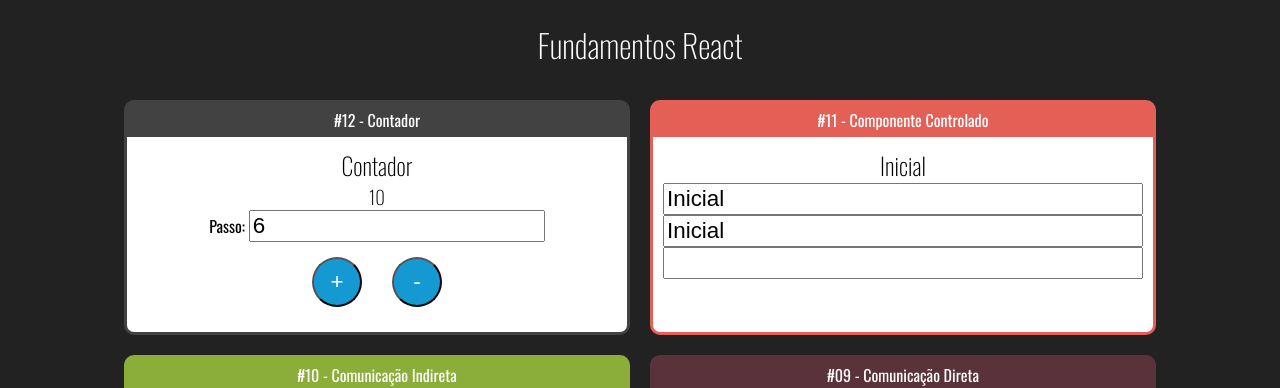
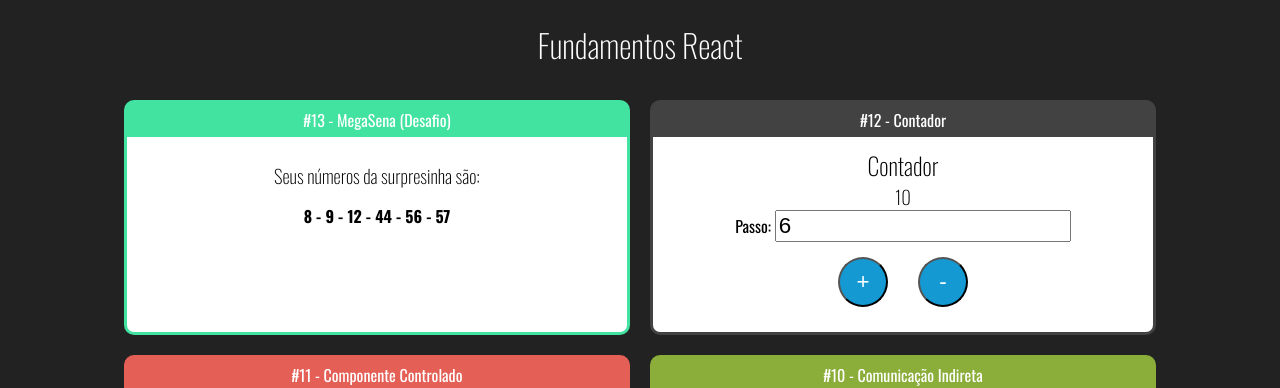
Before and after one commit to Sigbel/fundamentos-react, a React (Create React App) app: page / in a window 1280 px wide. Shown: the top 388 px of the page. Built offline with nearby package versions, Linux system fonts and the light colour scheme.

Commit message:
Desafio - MegaSena

```diff
--- a/src/App.jsx
+++ b/src/App.jsx
@@ -16,12 +16,17 @@ import DiretaPai from './components/comunicacao/DiretaPai';
 import IndiretaPai from './components/comunicacao/IndiretaPai';
 import Input from './components/formulario/Input';
 import Contador from './components/contador/Contador';
+import MegaSena from './components/megasena/MegaSena';
 
 export default _ => (
     <div className='App'>
         <h1>Fundamentos React</h1>
 
         <div className="Cards">
+            <Card titulo="#13 - MegaSena (Desafio)" color="#42E2A0">
+                <MegaSena qtde_num={6}></MegaSena>
+            </Card>
+
             <Card titulo="#12 - Contador" color="#424242">
                 <Contador numeroInicial={10}></Contador>
             </Card>
--- /dev/null
+++ b/src/components/megasena/MegaSena.css
@@ -0,0 +1,3 @@
+.MegaSena h3 {
+    margin: 15px;
+}
--- /dev/null
+++ b/src/components/megasena/MegaSena.jsx
@@ -0,0 +1,32 @@
+import "./MegaSena.css"
+import React from "react";
+
+export default (props) => {
+
+    const qtde_num = props.qtde_num
+
+    const arr = []
+
+    // Check qtde_num
+    if (qtde_num == 0) {
+        console.log("Quantidade de número deve ser diferente de 0")
+    }
+    else {
+        do {
+            const random_num = Math.floor(Math.random() * (60 - 1) + 1)
+
+            if (!arr.includes(random_num)) {
+                arr.push(random_num);
+            }
+        } while (arr.length < qtde_num)
+    }
+
+    const arr_mod = arr.sort((a,b) => a-b).join(" - ")
+
+    return (
+        <div className="MegaSena">
+            <h3>Seus números da surpresinha são: </h3>
+            <div><strong>{arr_mod}</strong></div>
+        </div>
+    )
+}
```
